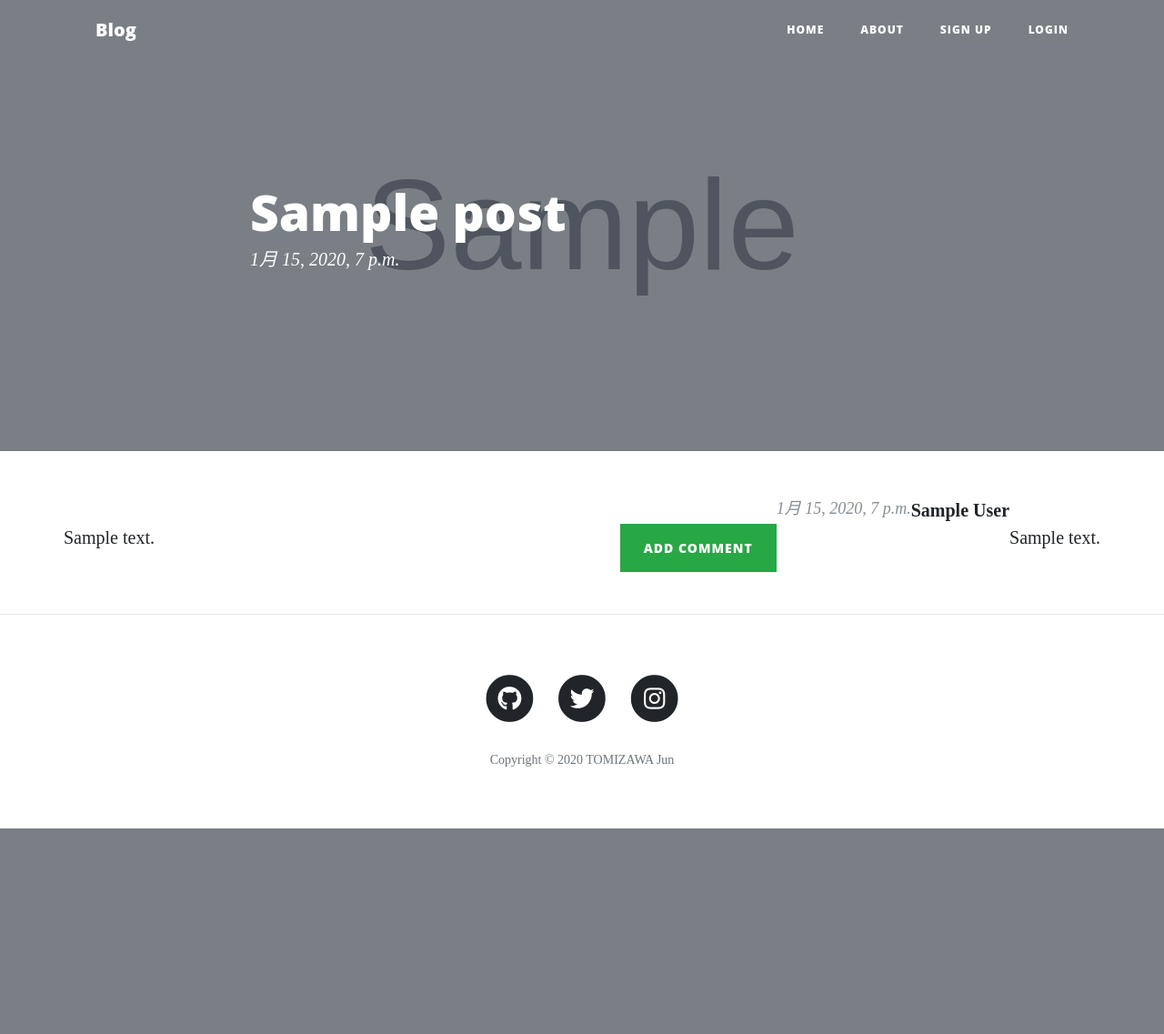
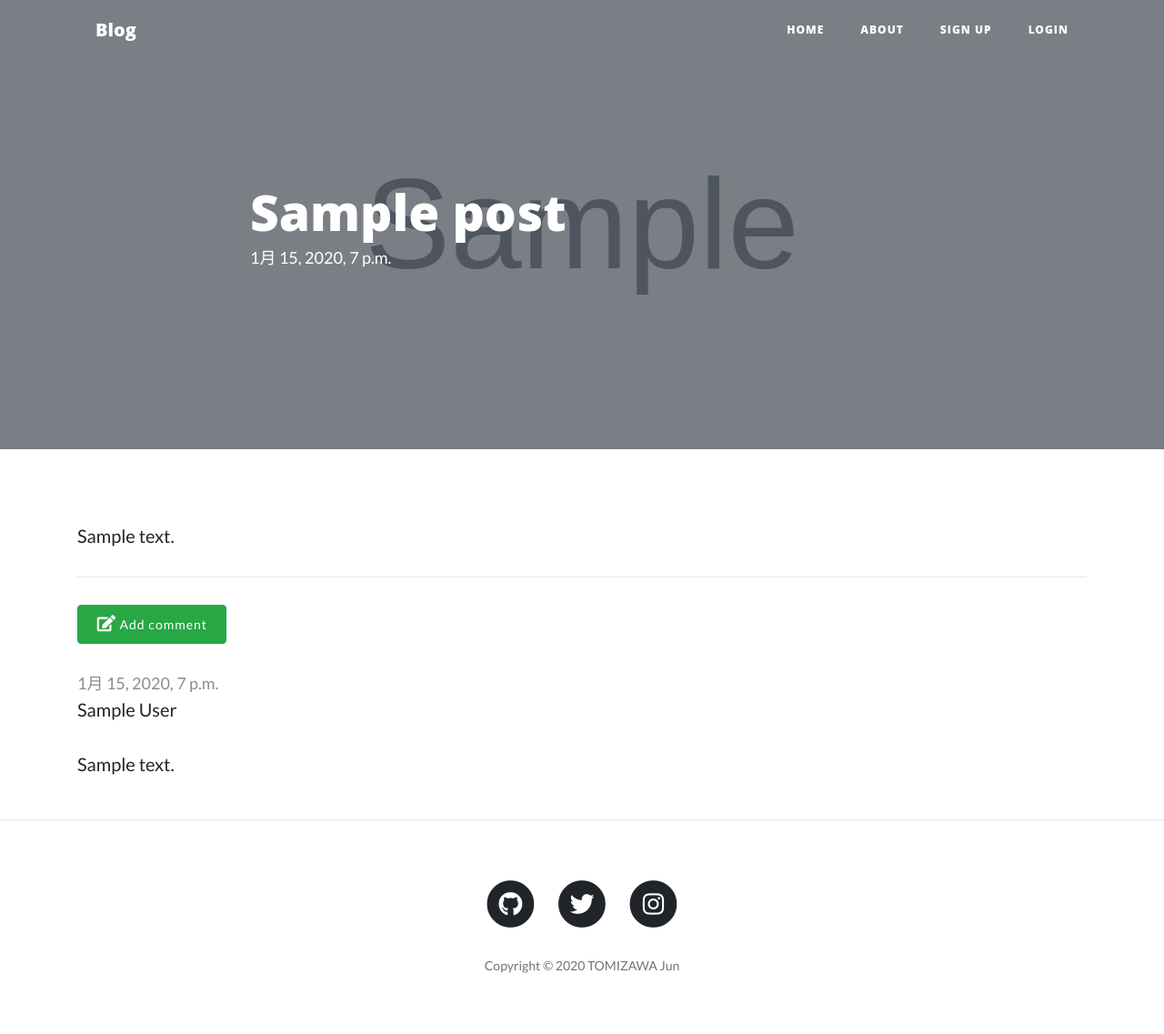
Before and after one commit to tomizawa0214/django-blog, a Django app: page /post/1/ in a window 1280 px wide. Shown: the whole page at 91% size. Before the commit the page ends 911 px from the top, so only its background shows below. Run offline with Django 3.2, Linux system fonts and the light colour scheme; tables that the repository leaves empty hold one stand-in row (values such as "Sample post"); grey boxes marked "Sample" are stand-in pictures; some libraries are stand-ins or nearby versions.

Commit message:
CSSを変更

```diff
--- a/blog/static/css/blog.css
+++ b/blog/static/css/blog.css
@@ -1,7 +1,8 @@
 body {
   font-size: 20px;
   color: #212529;
-  font-family: 'Lora', 'Times New Roman', serif;
+  /* font-family: 'Lora', 'Times New Roman', serif; */
+  font-family: 'Lato', 'Noto Sans JP', 'ヒラギノ角ゴ ProN', 'Hiragino Kaku Gothic ProN', 'メイリオ', Meiryo, 'ＭＳ Ｐゴシック', 'MS PGothic', sans-serif;
 }
 
 p {
@@ -248,10 +249,10 @@ header.masthead .post-heading .subheading {
 }
 
 header.masthead .post-heading .meta {
-  font-size: 20px;
+  font-size: 18px;
   font-weight: 300;
-  font-style: italic;
-  font-family: 'Lora', 'Times New Roman', serif;
+  /* font-style: italic; */
+  /* font-family: 'Lora', 'Times New Roman', serif; */
 }
 
 header.masthead .post-heading .meta a {
@@ -289,14 +290,14 @@ header.masthead .post-heading .meta a {
 
 .post-meta {
   font-size: 18px;
-  font-style: italic;
+  /* font-style: italic; */
   margin-top: 0;
   color: #868e96;
 }
 
 .comment-meta {
   font-size: 18px;
-  font-style: italic;
+  /* font-style: italic; */
   margin-top: 0;
   margin-bottom: 5px;
   color: #868e96;
@@ -340,12 +341,13 @@ footer .copyright {
 
 .btn {
   font-size: 14px;
-  font-weight: 800;
-  padding: 15px 25px;
+  padding: 10px 20px;
   letter-spacing: 1px;
-  text-transform: uppercase;
-  border-radius: 0;
-  font-family: 'Open Sans', 'Helvetica Neue', Helvetica, Arial, sans-serif;
+}
+
+.btn i {
+  font-size: 18px;
+  margin-right: 3px;
 }
 
 .btn-primary {
@@ -363,6 +365,13 @@ footer .copyright {
   font-size: 16px;
   padding: 25px 35px;
 }
+
+/* hr {
+  margin-top: 1rem;
+  margin-bottom: 1rem;
+  border: 0;
+  border-top: 1px solid rgba(0, 0, 0, .1)
+} */
 
 .post-form textarea,
 .post-form input {
@@ -403,13 +412,16 @@ footer .copyright {
 }
 
 .category ul, ol {
-  background: #fcfcfc;
-  border-radius :3px;
-  border: solid 1px gray;
-  padding: 0.5em 0.5em 0.5em 2em;
+  padding: 0;
+  position: relative;
 }
 
 .category ul li, ol li {
+  color: #212529;
+  border-left: solid 6px #212529;
+  background: whitesmoke;
+  margin-bottom: 3px;
   line-height: 1.5;
-  padding: 0.5em 0;
+  padding: 0.5em;
+  list-style-type: none;
 }
--- a/blog/templates/blog/base.html
+++ b/blog/templates/blog/base.html
@@ -8,7 +8,8 @@
   <meta name="author" content="">
   <title>Blog - Django Startup</title>
   <link rel="stylesheet" href="https://stackpath.bootstrapcdn.com/bootstrap/4.4.1/css/bootstrap.min.css">
-  <link rel="stylesheet" href="https://cdnjs.cloudflare.com/ajax/libs/font-awesome/5.12.1/css/all.min.css">
+	<link rel="stylesheet" href="https://cdnjs.cloudflare.com/ajax/libs/font-awesome/5.12.1/css/all.min.css">
+	<link href="https://fonts.googleapis.com/css?family=Lato:400,700|Noto+Sans+JP:400,700" rel="stylesheet">
   <link rel="stylesheet" href="{% static 'css/blog.css' %}" />
 </head>
 
--- a/blog/templates/blog/post_detail.html
+++ b/blog/templates/blog/post_detail.html
@@ -12,18 +12,24 @@
 {% block content %}
 <div class="col-12">
   {% if not post.published_date %}
-    <a class="btn btn-warning" href="{% url 'post_publish' pk=post.pk %}" role="button">Publish</a>
+    <a class="btn btn-warning" href="{% url 'post_publish' pk=post.pk %}" role="button">
+      <i class="fas fa-upload fa-fw"></i>Publish
+    </a>
   {% endif %}
   {% if user.is_authenticated %}
-    <a class="btn btn-success" href="{% url 'post_edit' pk=post.pk %}" role="button">Edit</a>
-    <a class="btn btn-danger" href="{% url 'post_remove' pk=post.pk %}" role="button">Delete</a>
+    <a class="btn btn-success" href="{% url 'post_edit' pk=post.pk %}" role="button">
+      <i class="fas fa-edit fa-fw"></i>Edit
+    </a>
+    <a class="btn btn-danger" href="{% url 'post_remove' pk=post.pk %}" role="button">
+      <i class="fas fa-trash-alt" fa-fw></i>Delete
+    </a>
   {% endif %}
-</div>
 
   {% if post.image %}
   <style>
     header.masthead {
       background-image: url('{{ post.image.url }}') !important;
+      background-position: left !important;
     }
   </style>
   {% endif %}
@@ -34,20 +40,28 @@
 
   <hr>
   <p>
-  <a class="btn btn-success" href="{% url 'post_comment' pk=post.pk %}" role="button">Add comment</a>
+    <a class="btn btn-success" href="{% url 'post_comment' pk=post.pk %}" role="button">
+      <i class="fas fa-edit fa-fw"></i>Add comment
+    </a>
   </p>
   {% for comment in post.comments.all %}
     {% if not comment.approved_comment %}
       <p>
-      <a class="btn btn-danger" href="{% url 'comment_remove' pk=comment.pk %}" role="button">Remove</a>
-      <a class="btn btn-primary" href="{% url 'comment_approve' pk=comment.pk %}" role="button">Approve</a>
+        <a class="btn btn-danger" href="{% url 'comment_remove' pk=comment.pk %}" role="button">
+          <i class="fas fa-trash-alt" fa-fw></i>Remove
+        </a>
+        <a class="btn btn-primary" href="{% url 'comment_approve' pk=comment.pk %}" role="button">
+          <i class="fas fa-upload fa-fw"></i>Approve
+        </a>
       </p>
     {% endif %}
-  <p class="comment-meta">{{ comment.created_date }}</p>
-  <strong>{{ comment.author }}</strong>
+
+    <p class="comment-meta m-0">{{ comment.created_date }}</p>
+    <span>{{ comment.author }}</span>
     <p>{{ comment.text|linebreaks }}</p>
+
     {% empty %}
     <p>まだコメントはありません。</p>
   {% endfor %}
-
+</div>
 {% endblock %}
--- a/blog/templates/blog/post_list.html
+++ b/blog/templates/blog/post_list.html
@@ -51,7 +51,7 @@
 	</ul>
 </div>
 <div class="col-12 col-md-3">
-	<h5>カテゴリー</h5>
+	<h5>カテゴリ</h5>
 	<div class="category">
 		<ul>
 			{% for category in category_list %}
```
Lines whose indentation alone changed are shown as unchanged.
